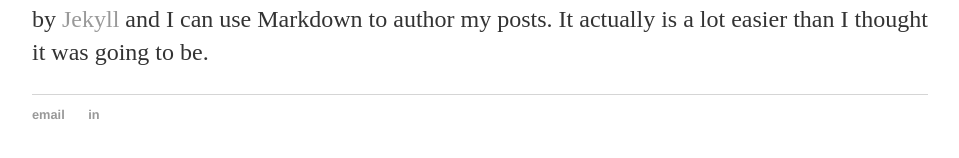
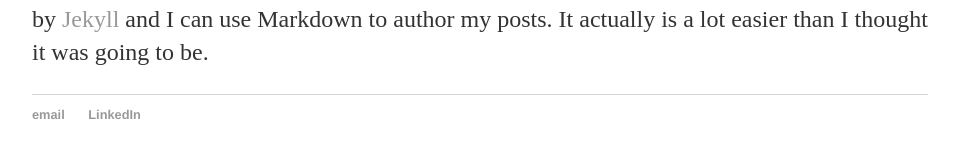
Before and after one commit to juditallende/juditallende.github.io, a Jekyll site: the page built from _posts/2014-04-30-hank-quinlan-site-launched.md, in a window 1280 px wide. Shown: the part 341-499 px from the top of the page, without its empty margins (160-1119 px from the left). Built offline with Jekyll 4.4.1, drawn with Linux system fonts in a browser that asks for light colours.

Commit message:
footer as an include

```diff
--- /dev/null
+++ b/_includes/footer.html
@@ -0,0 +1,6 @@
+<footer>
+    <ul>
+        <li><a href="mailto:#">email</a></li>
+        <li><a href="#">LinkedIn</a></li>
+    </ul>
+</footer>
--- a/_layouts/default.html
+++ b/_layouts/default.html
@@ -8,16 +8,14 @@
 		<body>
 
 			{% include header.html %}
+
 			<div class="container">
 
 			{{ content }}
 
 			</div><!-- /.container -->
-			<footer>
-	    		<ul>
-	        		<li><a href="mailto:#">email</a></li>
-	        		<li><a href="#">in</a></li>
-				</ul>
-			</footer>
+
+			{% include footer.html %}
+
 		</body>
 	</html>
```
